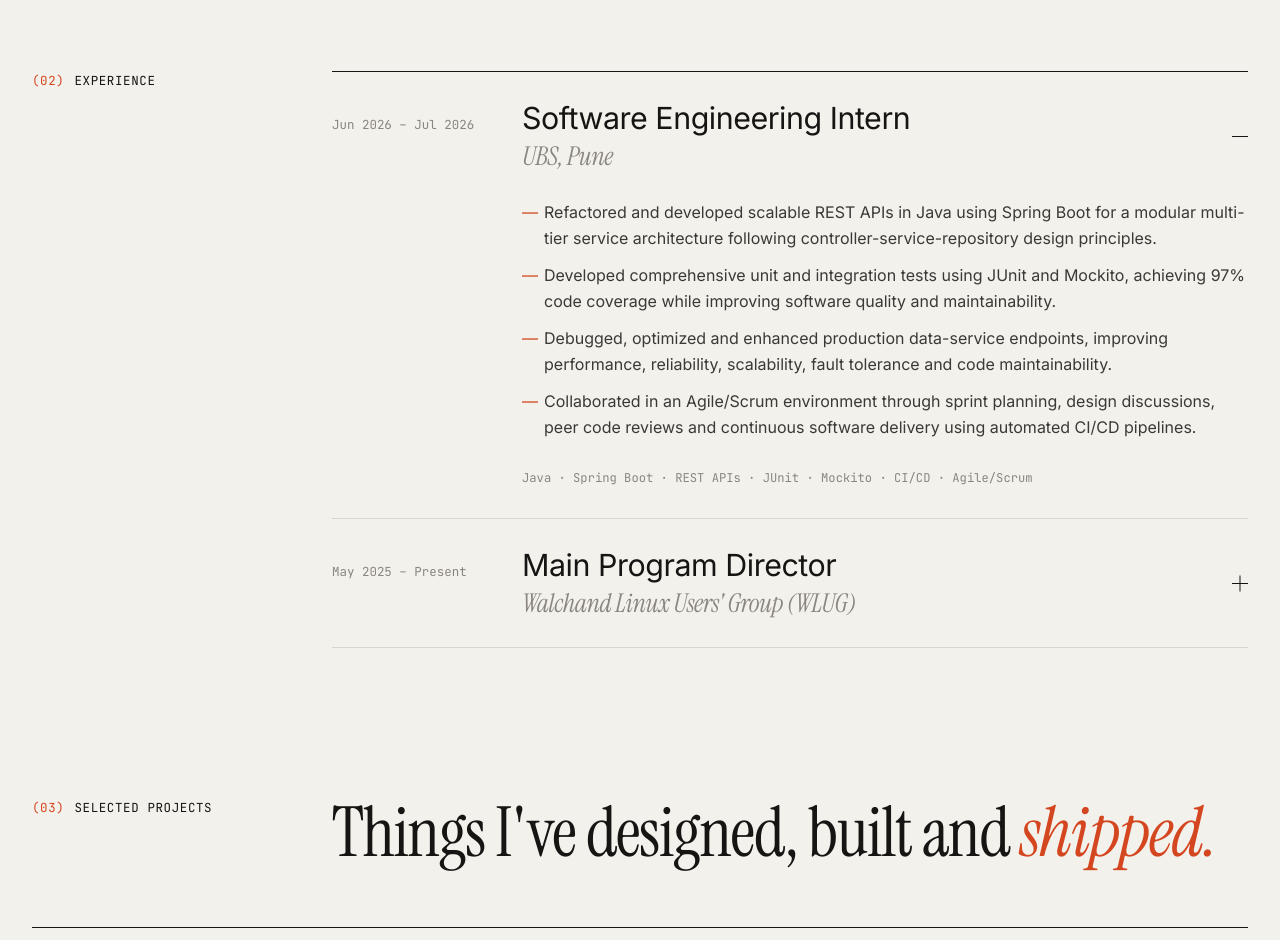
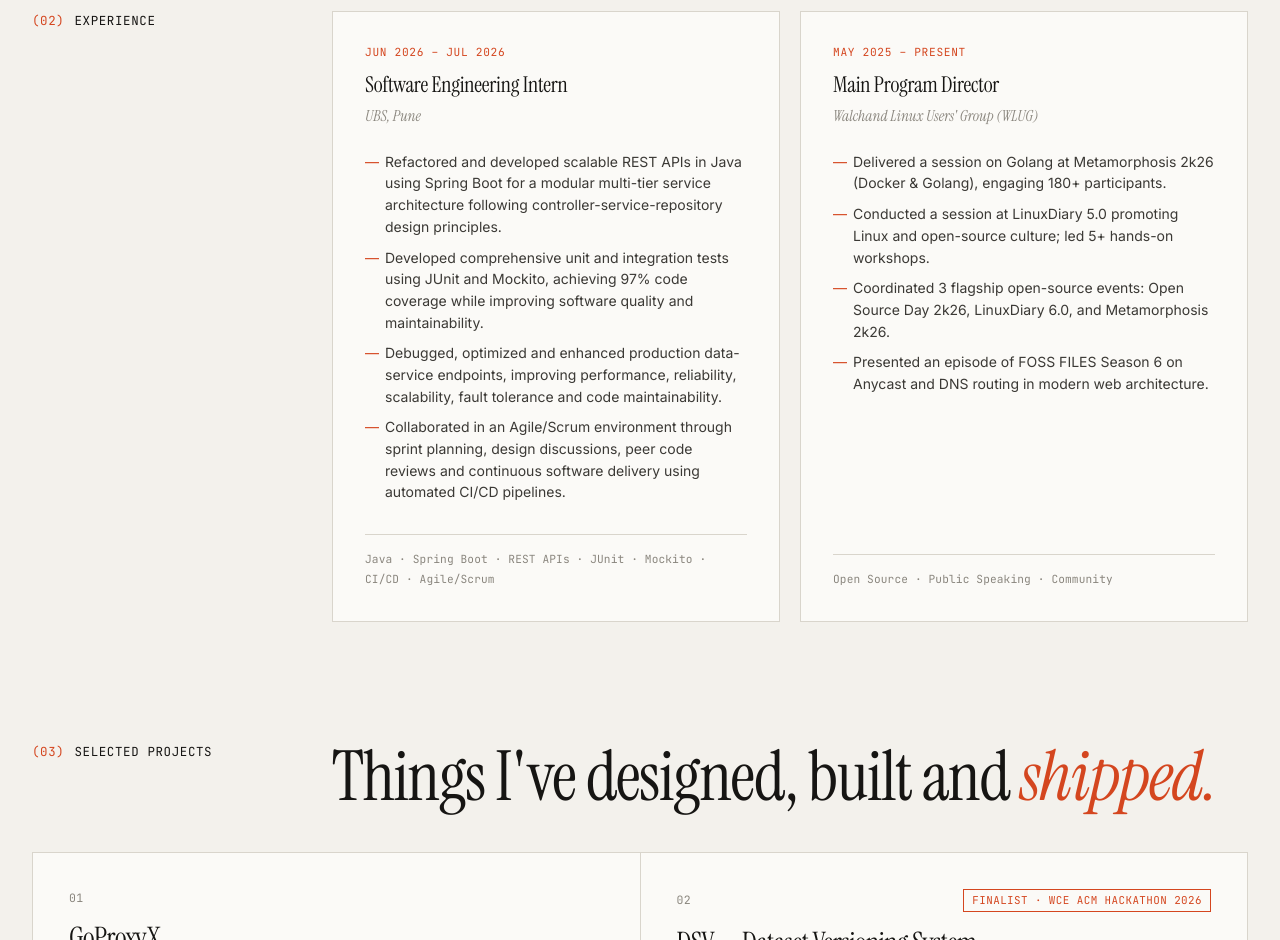
Before and after one commit to RameshwariS/Portfolio, a React (Vite) app: page / in a window 1280 px wide. Shown: the part 1860-2800 px from the top of the page. Built offline with nearby package versions, Linux system fonts and the light colour scheme.

Commit message:
description

```diff
--- a/src/App.jsx
+++ b/src/App.jsx
@@ -4,13 +4,9 @@ import { useEffect, useRef, useState } from 'react';
 const experience = {
   company: 'UBS, Pune',
   role: 'Software Engineering Intern',
-  period: 'Jun 2026 – Jul 2026',
+  period: 'Jun 2026 \u2013 Jul 2026',
   location: 'Pune, India',
   stack: ['Java', 'Spring Boot', 'REST APIs', 'JUnit', 'Mockito', 'CI/CD', 'Agile/Scrum'],
-  metrics: [
-    { label: 'Test Coverage', value: '97%', progress: 97 },
-    { label: 'Architecture', value: 'Controller-Service-Repo', progress: 95 },
-  ],
   bullets: [
     'Refactored and developed scalable REST APIs in Java using Spring Boot for a modular multi-tier service architecture following controller-service-repository design principles.',
     'Developed comprehensive unit and integration tests using JUnit and Mockito, achieving 97% code coverage while improving software quality and maintainability.',
@@ -22,7 +18,7 @@ const experience = {
 const flagshipProjects = [
   {
     name: 'GoProxyX',
-    stack: 'Go · Redis · Docker · Reverse Proxy · REST API',
+    stack: 'Go \u00b7 Redis \u00b7 Docker \u00b7 Reverse Proxy \u00b7 REST API',
     github: 'https://github.com/RameshwariS',
     bullets: [
       'Built a production-grade API Gateway serving as a scalable entry point for distributed microservices and client requests.',
@@ -33,9 +29,9 @@ const flagshipProjects = [
     ],
   },
   {
-    name: 'DSV — Dataset Versioning System',
-    stack: 'Python · CLI · ML Experiment Tracking',
-    badge: 'Finalist · WCE ACM Hackathon 2026',
+    name: 'DSV \u2014 Dataset Versioning System',
+    stack: 'Python \u00b7 CLI \u00b7 ML Experiment Tracking',
+    badge: 'Finalist \u00b7 WCE ACM Hackathon 2026',
     github: 'https://github.com/RameshwariS',
     bullets: [
       'Engineered a lightweight, file-first toolkit to improve reproducibility in machine learning workflows.',
@@ -46,7 +42,7 @@ const flagshipProjects = [
   },
   {
     name: 'Movie Booking Site',
-    stack: 'React (Vite) · Node.js · Express.js · MongoDB Atlas · REST API',
+    stack: 'React (Vite) \u00b7 Node.js \u00b7 Express.js \u00b7 MongoDB Atlas \u00b7 REST API',
     github: 'https://github.com/RameshwariS/MOVIE_BOOKING',
     live: 'https://github.com/RameshwariS/MOVIE_BOOKING',
     bullets: [
@@ -61,8 +57,8 @@ const flagshipProjects = [
 const otherProjects = [
   {
     name: 'AgriSeva',
-    stack: 'React.js · Express.js · TensorFlow.js · NVIDIA APIs',
-    badge: '1st Place · WCE ACM 2025',
+    stack: 'React.js \u00b7 Express.js \u00b7 TensorFlow.js \u00b7 NVIDIA APIs',
+    badge: '1st Place \u00b7 WCE ACM 2025',
     github: 'https://github.com/Nandinipatil1410/WCEHackathon2025_TeamAnvesha',
     live: 'https://agriseva.vercel.app/',
     bullets: [
@@ -73,7 +69,7 @@ const otherProjects = [
   },
   {
     name: 'Blogify',
-    stack: 'Node.js · Express.js · MongoDB · EJS',
+    stack: 'Node.js \u00b7 Express.js \u00b7 MongoDB \u00b7 EJS',
     github: 'https://github.com/RameshwariS/Blog',
     live: 'https://blogify-oz95.onrender.com/',
     bullets: [
@@ -83,7 +79,7 @@ const otherProjects = [
   },
   {
     name: 'URL Shortener',
-    stack: 'Node.js · Express.js · MongoDB · EJS',
+    stack: 'Node.js \u00b7 Express.js \u00b7 MongoDB \u00b7 EJS',
     github: 'https://github.com/RameshwariS/URL-Shortner',
     bullets: [
       'Short-link generation with fast and reliable redirection logic.',
@@ -107,7 +103,7 @@ const skillCategories = [
 const leadership = {
   role: 'Main Program Director',
   org: "Walchand Linux Users' Group (WLUG)",
-  period: 'May 2025 – Present',
+  period: 'May 2025 \u2013 Present',
   bullets: [
     'Delivered a session on Golang at Metamorphosis 2k26 (Docker & Golang), engaging 180+ participants.',
     'Conducted a session at LinuxDiary 5.0 promoting Linux and open-source culture; led 5+ hands-on workshops.',
@@ -117,17 +113,17 @@ const leadership = {
 };
 
 const achievements = [
-  'AWS Educate — Introduction to Cloud 101 certification badge.',
-  '1st Place · WCE ACM Hackathon 2025 (Novice Track) — AI-powered plant disease detection, ranked 1st among 20+ teams.',
-  '1st Place · TechFusion CodeDuet 2025 pair-programming contest.',
-  'Finalist · WCE ACM Hackathon 2026 (Expert Track) for the DSV project.',
-  'Top 450 of 2,300+ participants · ICPC AlgoQueen 2025.',
+  'AWS Educate \u2014 Introduction to Cloud 101 certification badge.',
+  '1st Place \u00b7 WCE ACM Hackathon 2025 (Novice Track) \u2014 AI-powered plant disease detection, ranked 1st among 20+ teams.',
+  '1st Place \u00b7 TechFusion CodeDuet 2025 pair-programming contest.',
+  'Finalist \u00b7 WCE ACM Hackathon 2026 (Expert Track) for the DSV project.',
+  'Top 450 of 2,300+ participants \u00b7 ICPC AlgoQueen 2025.',
 ];
 
 const education = {
   college: 'Walchand College of Engineering, Sangli, Maharashtra',
   degree: 'B.Tech in Computer Science and Engineering',
-  period: '2023 – 2027',
+  period: '2023 \u2013 2027',
   cgpa: '8.69 / 10',
   secondary: [
     { name: 'LGRPKP College', details: 'HSC: 88.3% | MHT-CET: 99.65 Percentile', year: '2023' },
@@ -217,8 +213,6 @@ function SectionLabel({ index, children }) {
 function App() {
   const [theme, setTheme] = useState(() => localStorage.getItem('theme') || 'light');
   const [menuOpen, setMenuOpen] = useState(false);
-  const [openProject, setOpenProject] = useState(0);
-  const [openJob, setOpenJob] = useState(0);
   const [copied, setCopied] = useState(false);
   const [wordIndex, setWordIndex] = useState(0);
   const [clock, setClock] = useState('');
@@ -322,7 +316,7 @@ function App() {
           ))}
         </nav>
         <div className="top-right">
-          <span className="clock">Pune, IN · {clock}</span>
+          <span className="clock">Pune, IN \u00b7 {clock}</span>
           <button className="text-btn" onClick={() => setTheme(theme === 'light' ? 'dark' : 'light')} aria-label="Toggle theme">
             {theme === 'light' ? 'Dark' : 'Light'}
           </button>
@@ -334,7 +328,7 @@ function App() {
 
       <main>
         <section id="home" className="hero wrap">
-          <p className="hero-kicker"><span className="live-dot" />Available for SDE roles · 2027</p>
+          <p className="hero-kicker"><span className="live-dot" />Available for SDE roles \u00b7 2027</p>
           <h1 className="hero-name">
             <span className="line"><SplitWords text="Rameshwari" /></span>
             <span className="line indent"><SplitWords text="Satpute" delay={120} /></span>
@@ -399,55 +393,46 @@ function App() {
 
         <section id="work" className="wrap section grid-2">
           <SectionLabel index="02">Experience</SectionLabel>
-          <div className="rows">
-            {jobs.map((j, i) => {
-              const open = openJob === i;
-              return (
-                <article className={`row reveal ${open ? 'open' : ''}`} key={j.title}>
-                  <button className="row-head" onClick={() => setOpenJob(open ? -1 : i)} aria-expanded={open}>
-                    <span className="row-meta">{j.period}</span>
-                    <span className="row-title">{j.title}<em>{j.org}</em></span>
-                    <span className="plus" />
-                  </button>
-                  <div className="row-body"><div>
-                    <ul>{j.bullets.map((b) => <li key={b}>{b}</li>)}</ul>
-                    <p className="tags">{j.tags.join('  ·  ')}</p>
-                  </div></div>
+          <div className="exp-cards">
+            {jobs.map((j) => (
+              <article className="exp-card reveal" key={j.title}>
+                <div className="exp-card-header">
+                  <span className="exp-period">{j.period}</span>
+                  <h3 className="exp-title">{j.title}</h3>
+                  <span className="exp-org">{j.org}</span>
+                </div>
+                <ul className="exp-bullets">
+                  {j.bullets.map((b) => <li key={b}>{b}</li>)}
+                </ul>
+                <p className="exp-tags">{j.tags.join('  \u00b7  ')}</p>
               </article>
-              );
-            })}
+            ))}
           </div>
         </section>
 
         <section id="projects" className="wrap section">
-          <div className="grid-2 head">
+          <div className="grid-2 proj-head">
             <SectionLabel index="03">Selected projects</SectionLabel>
-            <h2 className="big reveal">Things I've designed, built and <em>shipped.</em></h2>
+            <h2 className="big reveal">Things I&apos;ve designed, built and <em>shipped.</em></h2>
           </div>
-          <div className="projects">
-            {allProjects.map((p, i) => {
-              const open = openProject === i;
-              return (
-                <article className={`project reveal ${open ? 'open' : ''}`} key={p.name}>
-                  <button className="project-head" onClick={() => setOpenProject(open ? -1 : i)} aria-expanded={open}>
+          <div className="project-cards">
+            {allProjects.map((p, i) => (
+              <article className="pcard reveal" key={p.name}>
+                <div className="pcard-top">
                   <span className="p-idx">{String(i + 1).padStart(2, '0')}</span>
-                    <span className="p-name">{p.name}</span>
-                    <span className="p-stack">{p.stack}</span>
-                    <span className="plus" />
-                  </button>
-                  <div className="row-body"><div className="project-body">
-                    <div>
-                      {p.badge && <p className="badge">{p.badge}</p>}
-                      <ul>{p.bullets.map((b) => <li key={b}>{b}</li>)}</ul>
+                  {p.badge && <span className="badge">{p.badge}</span>}
                 </div>
+                <h3 className="pcard-name">{p.name}</h3>
+                <p className="pcard-stack">{p.stack}</p>
+                <ul className="pcard-bullets">
+                  {p.bullets.map((b) => <li key={b}>{b}</li>)}
+                </ul>
                 <div className="p-links">
                   <a href={p.github} target="_blank" rel="noreferrer" className="u-link">Source <Arrow /></a>
                   {p.live && <a href={p.live} target="_blank" rel="noreferrer" className="u-link">Live site <Arrow /></a>}
                 </div>
-                  </div></div>
               </article>
-              );
-            })}
+            ))}
           </div>
         </section>
 
@@ -464,7 +449,7 @@ function App() {
             </div>
             <ol className="awards">
               {achievements.map((a) => {
-                const [title, desc] = a.split(' — ');
+                const [title, desc] = a.split(' \u2014 ');
                 return (
                   <li className="reveal" key={a}>
                     <span>{title}</span>
@@ -479,7 +464,7 @@ function App() {
                 <img src={`https://ghchart.rshah.org/${theme === 'light' ? '1a1a1a' : 'e8e4da'}/RameshwariS`} alt="GitHub contributions chart" loading="lazy" />
               </a>
               <a className="activity-card reveal" href={profileLinks.leetcode} target="_blank" rel="noreferrer">
-                <span className="activity-head">LeetCode · rating 1745 · top 10% <Arrow /></span>
+                <span className="activity-head">LeetCode \u00b7 rating 1745 \u00b7 top 10% <Arrow /></span>
                 <img src={`https://leetcard.jacoblin.cool/shrutisatpute1112?theme=${theme}&font=Inter&ext=heatmap`} alt="LeetCode heatmap" loading="lazy" />
               </a>
             </div>
@@ -489,7 +474,7 @@ function App() {
         <section id="contact" className="wrap section contact">
           <SectionLabel index="05">Contact</SectionLabel>
           <h2 className="contact-title reveal">
-            Have a role or a project in mind? <a href={`mailto:${profileLinks.email}`} className="u-link">Let's talk.</a>
+            Have a role or a project in mind? <a href={`mailto:${profileLinks.email}`} className="u-link">Let&apos;s talk.</a>
           </h2>
           <div className="contact-grid reveal">
             <div>
@@ -514,8 +499,8 @@ function App() {
       </main>
 
       <footer className="wrap footer">
-        <span>© {new Date().getFullYear()} Rameshwari Satpute</span>
-        <button className="text-btn" onClick={() => window.scrollTo({ top: 0, behavior: 'smooth' })}>Back to top ↑</button>
+        <span>&copy; {new Date().getFullYear()} Rameshwari Satpute</span>
+        <button className="text-btn" onClick={() => window.scrollTo({ top: 0, behavior: 'smooth' })}>Back to top \u2191</button>
       </footer>
     </div>
   );
--- a/src/style.css
+++ b/src/style.css
@@ -75,9 +75,7 @@ body.has-cursor .cursor { display: block; }
 /* header */
 .top {
   position: fixed;
-  top: 0;
-  left: 0;
-  right: 0;
+  top: 0; left: 0; right: 0;
   z-index: 50;
   display: grid;
   grid-template-columns: 1fr auto 1fr;
@@ -99,13 +97,7 @@ body.has-cursor .cursor { display: block; }
 .roll { display: inline-flex; align-items: flex-start; gap: 4px; }
 .roll sup { font-size: .6rem; color: var(--muted); }
 .roll span { position: relative; display: inline-block; overflow: hidden; line-height: 1.3; }
-.roll span::after {
-  content: attr(data-text);
-  position: absolute;
-  left: 0;
-  top: 100%;
-  color: var(--accent);
-}
+.roll span::after { content: attr(data-text); position: absolute; left: 0; top: 100%; color: var(--accent); }
 .roll span, .roll span::after { transition: transform .45s var(--ease); }
 .roll:hover span { transform: translateY(-100%); }
 .roll:hover span::after { transform: none; }
@@ -163,7 +155,7 @@ body.has-cursor .cursor { display: block; }
 }
 .line { display: block; }
 .indent { padding-left: 14vw; font-style: italic; }
-.mask { display: inline-block; overflow: hidden; vertical-align: top; padding-bottom: .06em; margin-bottom: -.06em; }
+.mask { display: inline-block; overflow: hidden; vertical-align: top; padding-bottom: .14em; margin-bottom: -.14em; }
 .word { display: inline-block; animation: rise 1.1s var(--ease) both; }
 .hero-bottom {
   display: grid;
@@ -183,10 +175,8 @@ body.has-cursor .cursor { display: block; }
 .hero-facts dd { font-size: .92rem; color: var(--ink); margin-top: 4px; }
 .scroll-hint {
   position: absolute;
-  right: 0;
-  top: 130px;
-  width: 1px;
-  height: 90px;
+  right: 0; top: 130px;
+  width: 1px; height: 90px;
   background: var(--line);
   overflow: hidden;
   animation: fade 1s both 1.4s;
@@ -209,7 +199,7 @@ body.has-cursor .cursor { display: block; }
 .ticker:hover .ticker-track { animation-play-state: paused; }
 
 /* sections */
-.section { padding: 150px 0 0; }
+.section { padding: 120px 0 0; }
 .grid-2 { display: grid; grid-template-columns: 260px 1fr; gap: 40px; }
 .label {
   display: flex;
@@ -254,44 +244,155 @@ body.has-cursor .cursor { display: block; }
 .edu-row span:last-child { text-align: right; }
 .edu-row b { font-weight: 500; color: var(--ink); }
 
-/* accordion rows */
-.rows, .projects { border-top: 1px solid var(--ink); }
-.row, .project { border-bottom: 1px solid var(--line); }
-.row-head, .project-head {
-  width: 100%;
+/* ── Experience cards ─────────────────────────────── */
+.exp-cards {
   display: grid;
-  align-items: baseline;
+  grid-template-columns: 1fr 1fr;
   gap: 20px;
-  padding: 28px 0;
-  text-align: left;
-  transition: padding .5s var(--ease), color .3s;
 }
-.row-head { grid-template-columns: 170px 1fr 24px; }
-.row-meta, .p-idx, .p-stack { font-family: var(--mono); font-size: .78rem; color: var(--muted); }
-.row-title { font-size: clamp(1.3rem, 2.4vw, 1.9rem); color: var(--ink); letter-spacing: -.015em; line-height: 1.2; }
-.row-title em { display: block; font-family: var(--serif); font-size: .85em; color: var(--muted); margin-top: 4px; }
-.plus { position: relative; width: 16px; height: 16px; align-self: center; justify-self: end; }
-.plus::before, .plus::after { content: ''; position: absolute; left: 0; right: 0; top: 50%; height: 1px; background: var(--ink); transition: transform .5s var(--ease); }
-.plus::after { transform: rotate(90deg); }
-.open .plus::after { transform: rotate(0); }
-.row-body { display: grid; grid-template-rows: 0fr; transition: grid-template-rows .6s var(--ease); }
-.row-body > div { overflow: hidden; }
-.open .row-body { grid-template-rows: 1fr; }
-.row-body ul { padding: 0 0 8px 190px; }
-.row-body li { position: relative; padding: 0 0 12px 22px; max-width: 72ch; }
-.row-body li::before { content: '—'; position: absolute; left: 0; color: var(--accent); }
-.tags { padding: 8px 0 30px 190px; font-family: var(--mono); font-size: .76rem; color: var(--muted); }
+.exp-card {
+  background: var(--paper);
+  border: 1px solid var(--line);
+  padding: 32px;
+  display: flex;
+  flex-direction: column;
+  gap: 22px;
+  transition: border-color .3s, transform .4s var(--ease);
+}
+.exp-card:hover {
+  border-color: var(--ink);
+  transform: translateY(-4px);
+}
+.exp-card-header { display: flex; flex-direction: column; gap: 4px; }
+.exp-period {
+  font-family: var(--mono);
+  font-size: .7rem;
+  text-transform: uppercase;
+  letter-spacing: .06em;
+  color: var(--accent);
+  display: block;
+  margin-bottom: 6px;
+}
+.exp-title {
+  font-family: var(--serif);
+  font-weight: 400;
+  font-size: clamp(1.1rem, 1.7vw, 1.45rem);
+  color: var(--ink);
+  letter-spacing: -.01em;
+  line-height: 1.2;
+}
+.exp-org {
+  display: block;
+  font-family: var(--serif);
+  font-style: italic;
+  color: var(--muted);
+  font-size: .95rem;
+  margin-top: 2px;
+}
+.exp-bullets {
+  flex: 1;
+  display: flex;
+  flex-direction: column;
+  gap: 0;
+}
+.exp-bullets li {
+  position: relative;
+  padding: 0 0 9px 20px;
+  font-size: .875rem;
+  line-height: 1.55;
+  color: var(--text);
+}
+.exp-bullets li::before { content: '\2014'; position: absolute; left: 0; color: var(--accent); }
+.exp-tags {
+  font-family: var(--mono);
+  font-size: .7rem;
+  color: var(--muted);
+  border-top: 1px solid var(--line);
+  padding-top: 14px;
+  line-height: 1.8;
+  letter-spacing: .01em;
+}
 
-.head { align-items: end; margin-bottom: 60px; }
-.project-head { grid-template-columns: 60px 1fr minmax(0, 360px) 24px; }
-.p-name { font-family: var(--serif); font-size: clamp(1.8rem, 3.8vw, 3.2rem); line-height: 1.05; color: var(--ink); letter-spacing: -.02em; transition: transform .5s var(--ease), color .3s; }
-.p-stack { text-align: right; }
-.project-head:hover .p-name, .row-head:hover .row-title { color: var(--accent); }
-.project-head:hover .p-name { transform: translateX(14px); }
-.project-body { display: grid; grid-template-columns: 1fr 200px; gap: 30px; padding: 0 0 36px 80px; }
-.project-body ul { padding: 0; }
-.badge { display: inline-block; font-family: var(--mono); font-size: .74rem; text-transform: uppercase; color: var(--accent); border: 1px solid currentColor; padding: 3px 8px; margin-bottom: 18px; }
-.p-links { display: flex; flex-direction: column; gap: 10px; align-items: flex-end; }
+/* ── Project cards ────────────────────────────────── */
+.proj-head { align-items: end; margin-bottom: 40px; }
+.project-cards {
+  display: grid;
+  grid-template-columns: repeat(2, 1fr);
+  gap: 1px;
+  background: var(--line);
+  border: 1px solid var(--line);
+}
+.pcard {
+  background: var(--paper);
+  padding: 36px;
+  display: flex;
+  flex-direction: column;
+  gap: 14px;
+  transition: background .3s;
+}
+.pcard:hover { background: var(--bg); }
+.pcard-top {
+  display: flex;
+  align-items: center;
+  justify-content: space-between;
+  margin-bottom: 2px;
+}
+.p-idx {
+  font-family: var(--mono);
+  font-size: .72rem;
+  color: var(--muted);
+  letter-spacing: .04em;
+}
+.badge {
+  display: inline-block;
+  font-family: var(--mono);
+  font-size: .68rem;
+  text-transform: uppercase;
+  letter-spacing: .04em;
+  color: var(--accent);
+  border: 1px solid currentColor;
+  padding: 3px 8px;
+  line-height: 1.4;
+}
+.pcard-name {
+  font-family: var(--serif);
+  font-weight: 400;
+  font-size: clamp(1.3rem, 2.2vw, 1.85rem);
+  color: var(--ink);
+  letter-spacing: -.02em;
+  line-height: 1.1;
+}
+.pcard-stack {
+  font-family: var(--mono);
+  font-size: .72rem;
+  color: var(--muted);
+  letter-spacing: .01em;
+  padding-bottom: 6px;
+  border-bottom: 1px solid var(--line);
+}
+.pcard-bullets {
+  flex: 1;
+  display: flex;
+  flex-direction: column;
+}
+.pcard-bullets li {
+  position: relative;
+  padding: 0 0 9px 20px;
+  font-size: .875rem;
+  line-height: 1.55;
+  color: var(--text);
+}
+.pcard-bullets li::before { content: '\2014'; position: absolute; left: 0; color: var(--accent); }
+.p-links {
+  display: flex;
+  gap: 20px;
+  align-items: center;
+  padding-top: 14px;
+  border-top: 1px solid var(--line);
+  margin-top: auto;
+}
+
+/* links */
 .u-link {
   display: inline-flex;
   align-items: center;
@@ -400,11 +501,13 @@ body.has-cursor .cursor { display: block; }
   .grid-2 { grid-template-columns: 1fr; gap: 28px; }
   .label { position: static; }
   .hero-bottom { grid-template-columns: 1fr; }
+  .exp-cards { grid-template-columns: 1fr; }
+  .project-cards { grid-template-columns: 1fr; }
 }
 
 @media (max-width: 640px) {
   .wrap { width: calc(100% - 40px); }
-  .section { padding-top: 100px; }
+  .section { padding-top: 80px; }
   .hero { padding-bottom: 40px; }
   .indent { padding-left: 0; }
   .hero-facts { grid-template-columns: 1fr 1fr; }
@@ -414,13 +517,8 @@ body.has-cursor .cursor { display: block; }
   .num:nth-child(n+3) { margin-top: 20px; border-top: 1px solid var(--line); }
   .edu-row { grid-template-columns: 1fr; gap: 4px; }
   .edu-row span:last-child { text-align: left; }
-  .row-head { grid-template-columns: 1fr 24px; }
-  .row-meta { grid-column: 1 / -1; }
-  .row-body ul, .tags { padding-left: 0; }
-  .project-head { grid-template-columns: 34px 1fr 24px; }
-  .p-stack { grid-column: 2 / 3; text-align: left; order: 3; }
-  .project-body { grid-template-columns: 1fr; padding-left: 0; }
-  .p-links { flex-direction: row; align-items: center; gap: 20px; }
+  .pcard { padding: 22px; }
+  .exp-card { padding: 22px; }
   .skills { grid-template-columns: 1fr; }
   .skill:nth-child(even) { padding-left: 0; border-left: 0; }
   .awards li { grid-template-columns: 34px 1fr; }
```
Lines whose indentation alone changed are shown as unchanged.
